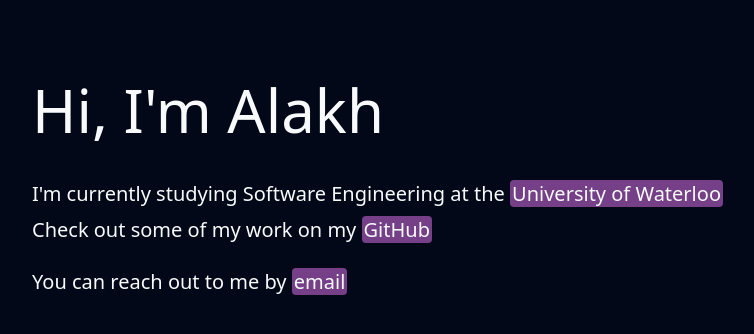
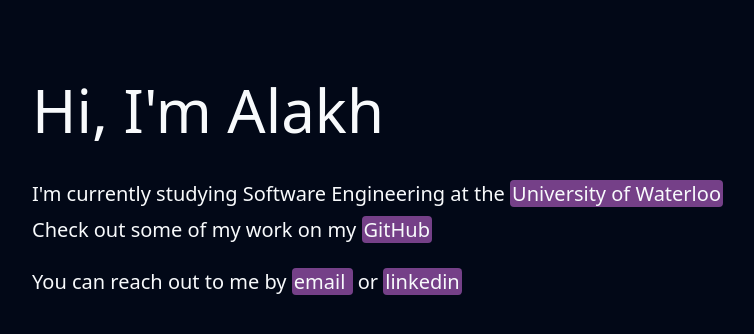
Before and after one commit to alakhpc/alakhpc.com, an Astro site: page / in a window 1280 px wide. Shown: the whole page, without its empty margins (48-802 px from the left). Built offline with nearby package versions, Linux system fonts and the light colour scheme; Astro itself is replaced by a stand-in of ours.

Commit message:
add linkedin

```diff
--- a/src/pages/index.astro
+++ b/src/pages/index.astro
@@ -28,6 +28,10 @@
       <div>
         <span>You can reach out to me by</span>
         <HighlightedLink href="mailto:alakhpc@gmail.com">email</HighlightedLink>
+        <span class="whitespace-pre-wrap"> or</span>
+        <HighlightedLink href="https://linkedin.com/in/alakhpc"
+          >linkedin</HighlightedLink
+        >
       </div>
 
       <!-- <div>
```
